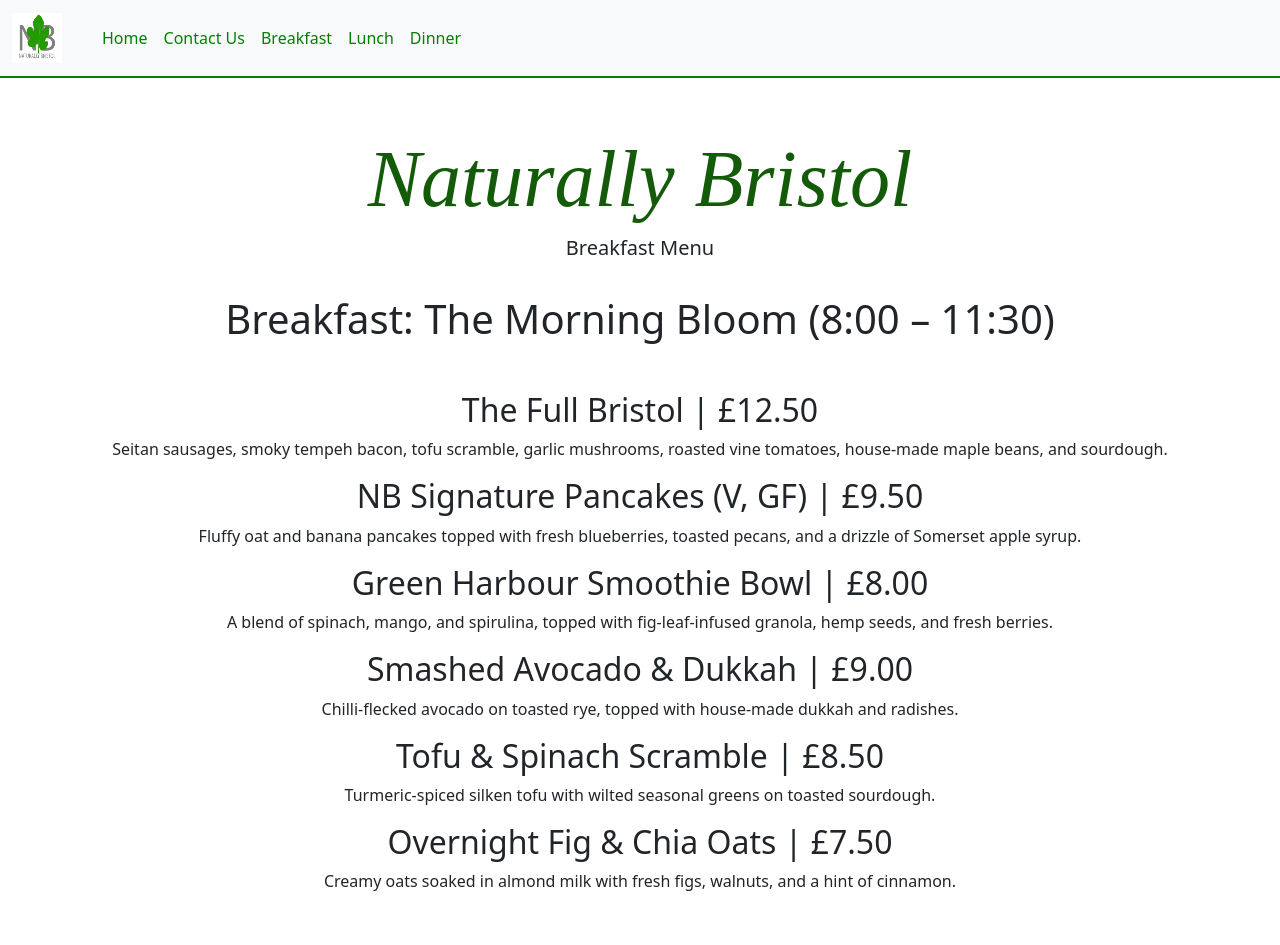
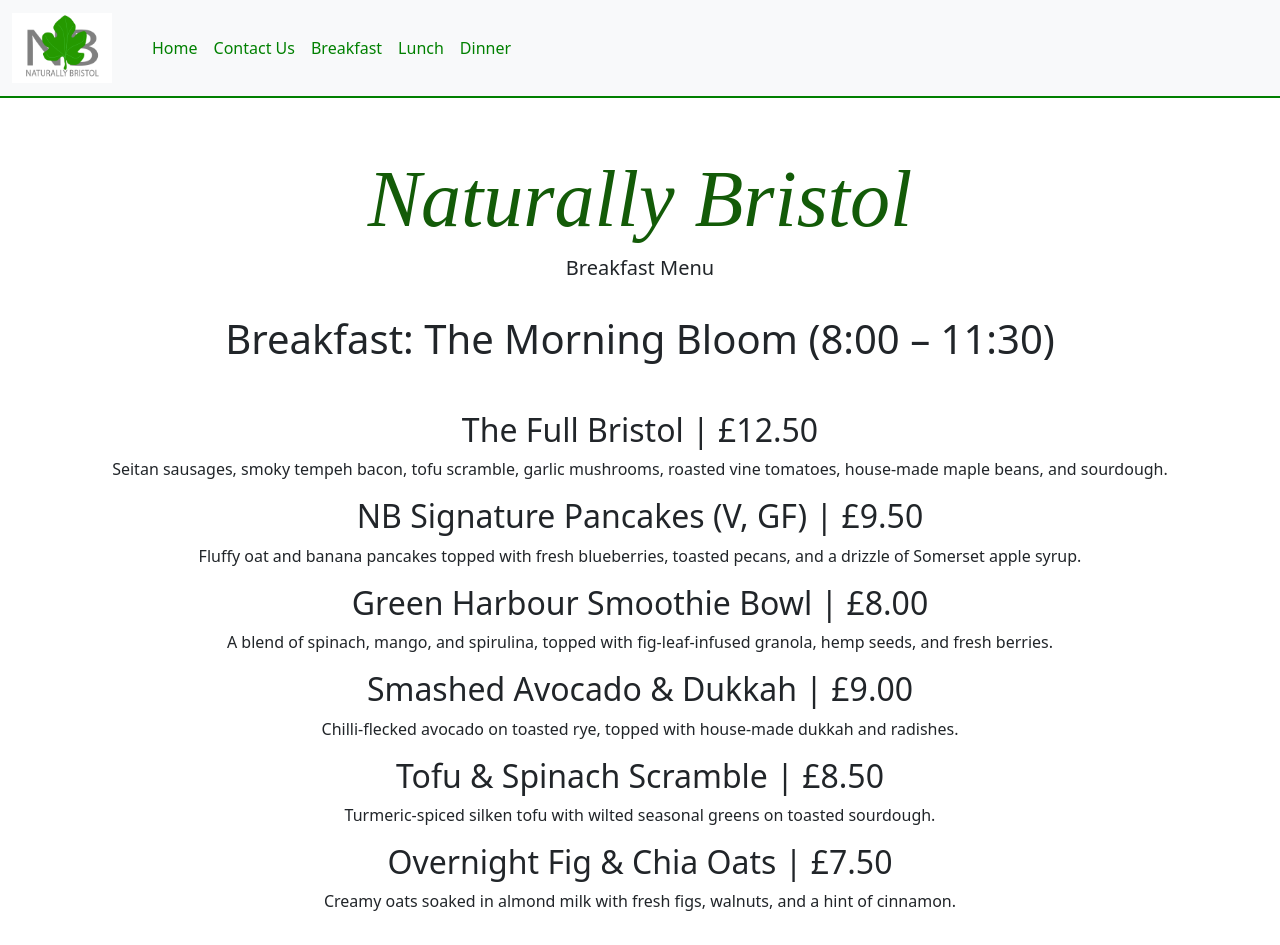
Before and after one commit to Josh-H-Code/Semester2, a plain HTML site: page breakfastMenu.html in a window 1280 px wide. Drawn offline with Linux system fonts and the light colour scheme.

Commit message:
logo changed size

```diff
--- a/breakfastMenu.html
+++ b/breakfastMenu.html
@@ -28,7 +28,7 @@
        <nav class="navbar navbar-expand-lg bg-body-tertiary">
         <div class="container-fluid">
             <a class="navbar-brand" href="#">
-                <img src="images/Naturally Bristol LogoScreenShot.png" alt="Logo" width="50" height="50">
+                <img src="images/Naturally Bristol LogoScreenShot.png" alt="Logo" width="100" height="70">
             </a>
             <button class="navbar-toggler" type="button" data-bs-toggle="collapse" data-bs-target="#navbarNav"
                 aria-controls="navbarNav" aria-expanded="false" aria-label="Toggle navigation">
```
Also changed, not shown: contactUs.html (+1 -1 lines), dinnerMenu.html (+1 -1 lines), index.html (+1 -1 lines), lunchMenu.html (+1 -1 lines).
